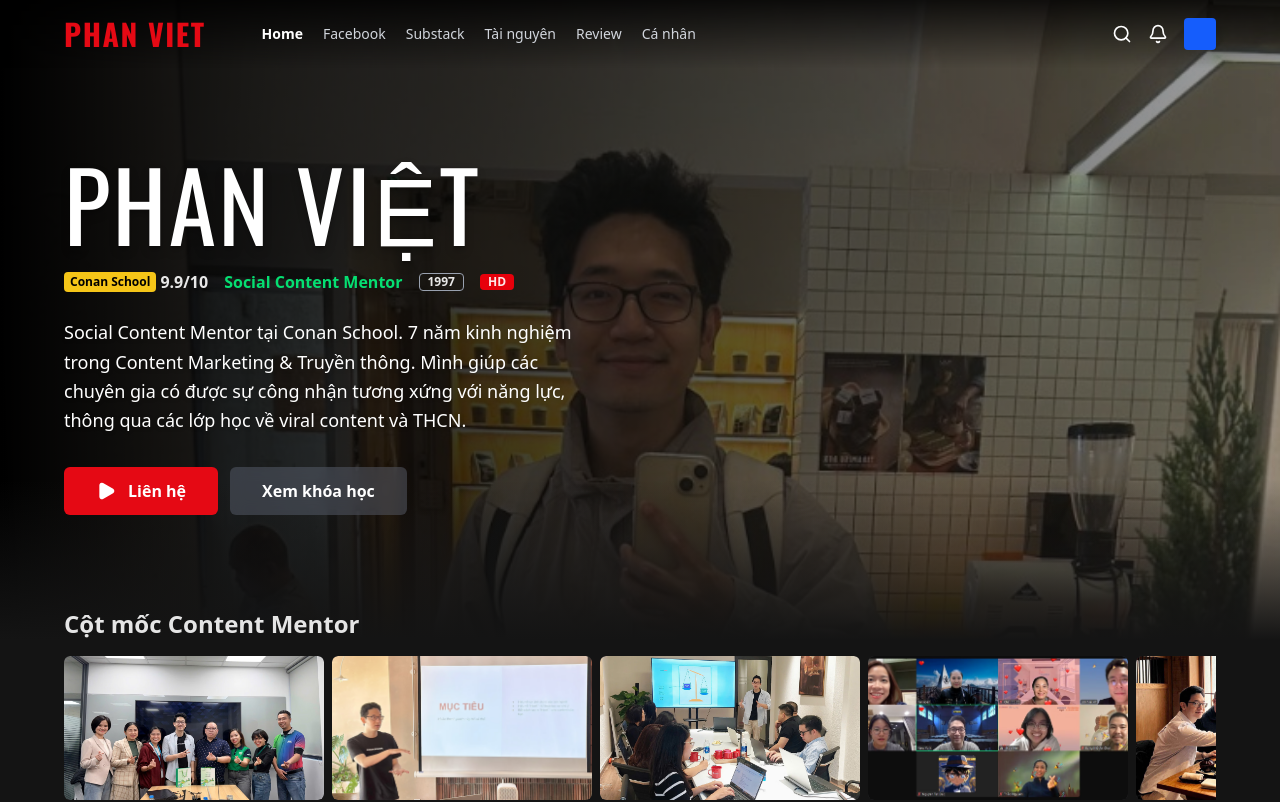
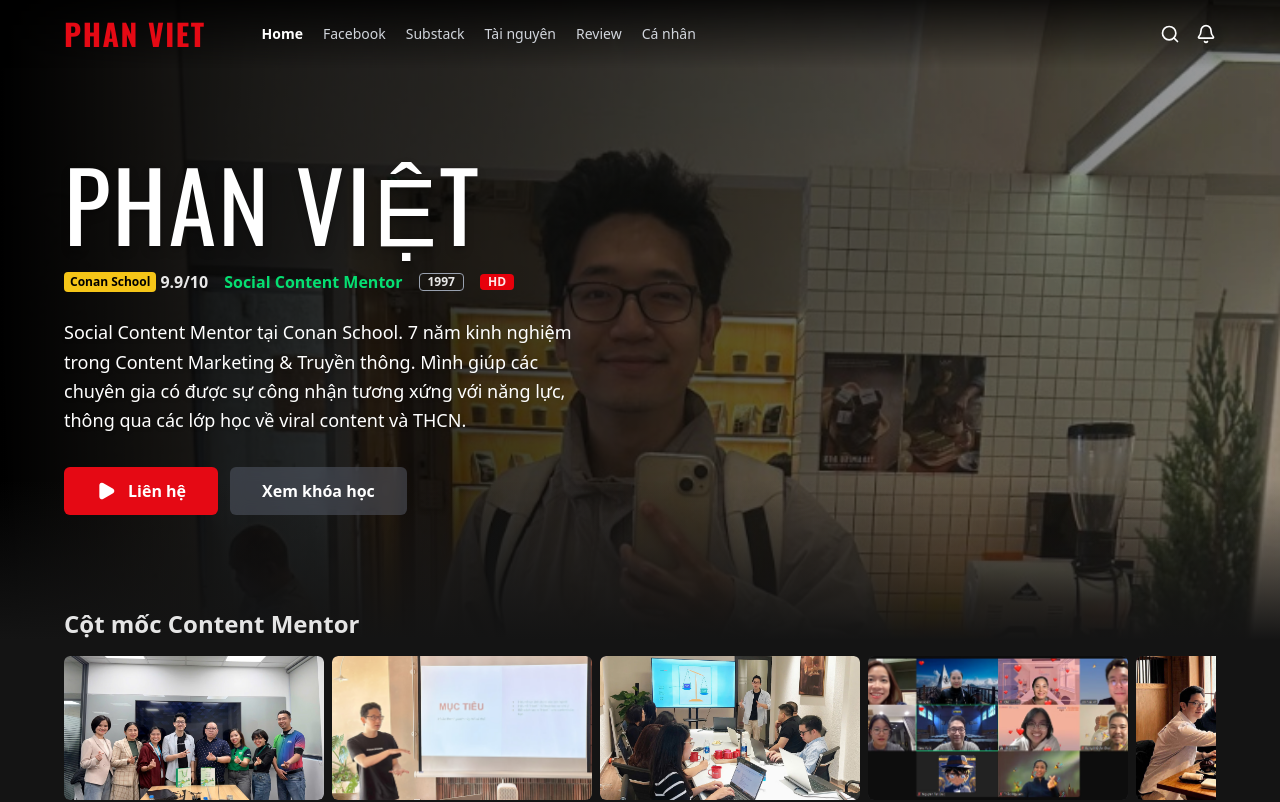
Before and after one commit to phanviet9714-wq/phanviet, a Next.js app: page /browse in a window 1280 px wide. Shown: the top 802 px of the page. Built offline with nearby package versions, Linux system fonts and the light colour scheme.

Commit message:
Remove profile placeholder icon

```diff
--- a/components/Navbar.tsx
+++ b/components/Navbar.tsx
@@ -72,7 +72,6 @@ export default function Navbar() {
             <div className="flex items-center space-x-4 text-white">
                 <Search className="w-5 h-5 cursor-pointer hover:text-gray-300 transition" />
                 <Bell className="w-5 h-5 cursor-pointer hover:text-gray-300 transition" />
-                <div className="w-8 h-8 rounded bg-blue-600 cursor-pointer"></div> {/* Profile Placeholder */}
             </div>
         </nav>
     );
```
